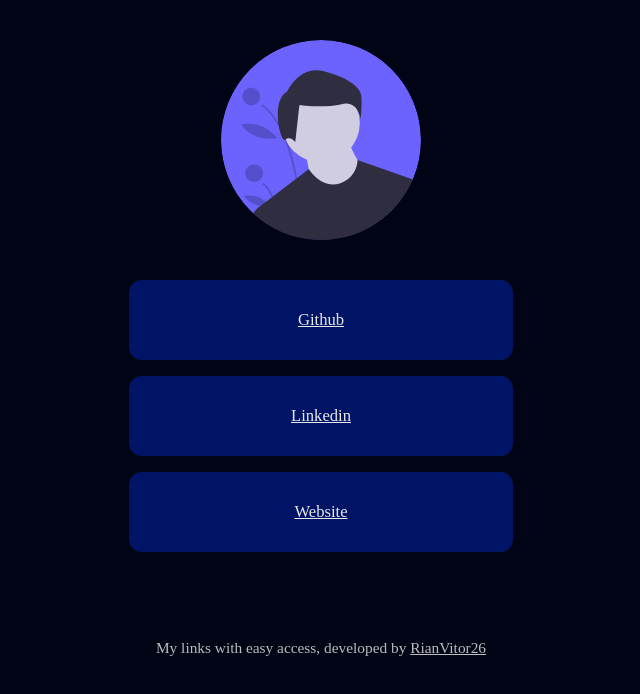
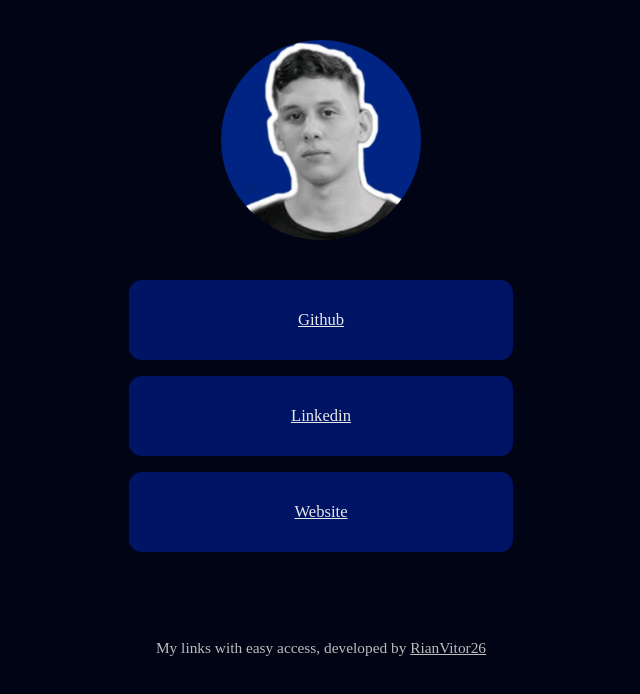
Before and after one commit to RianVitor26/RianVitor26-Links, a React (Vite) app in the folder links/: page / in a window 1280 px wide. Shown: the top 694 px of the page, without its empty margins (319-959 px from the left). Built offline with nearby package versions, Linux system fonts and the light colour scheme.

Commit message:
feat: adicionando minha foto

```diff
--- a/links/src/components/avatar/style.js
+++ b/links/src/components/avatar/style.js
@@ -10,7 +10,7 @@ export const Avatar = styled.div`
 width: 200px;
 height: 200px;
 border-radius: 50%;
-background-image: url('avatar.svg');
+background-image: url('perfil.png');
 background-repeat: no-repeat;
 background-size: cover;
 background-position: center;
```
Also changed, not shown: links/public/perfil.png (added).
